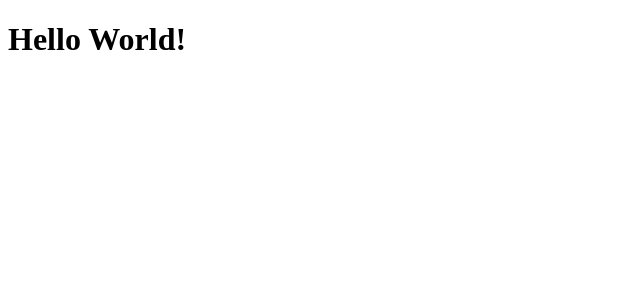
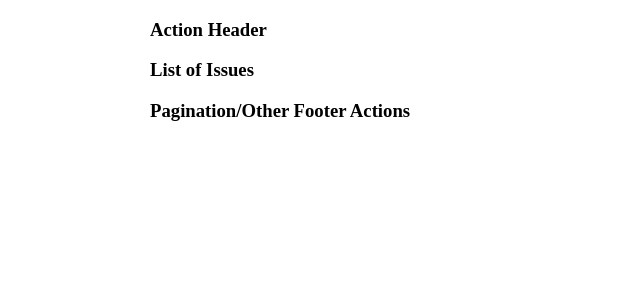
Before and after one commit to surajhell88/deposit-solutions-test, a React app: page / in a window 1280 px wide. Shown: the top 300 px of the page, without its empty margins (0-640 px from the left). Built offline with nearby package versions, Linux system fonts and the light colour scheme.

Commit message:
Adding App component which has placeholder divs for appropriate future components.

```diff
--- a/package.json
+++ b/package.json
@@ -25,6 +25,8 @@
     "babel-loader": "7.1.4",
     "babel-preset-env": "1.6.1",
     "babel-preset-react": "6.24.1",
+    "css-loader": "0.28.11",
+    "style-loader": "0.20.3",
     "webpack": "4.5.0",
     "webpack-cli": "2.0.14",
     "webpack-dev-middleware": "3.1.2",
--- /dev/null
+++ b/src/components/App.js
@@ -0,0 +1,19 @@
+import React from "react";
+
+const App = props => (
+  <div className="app">
+    <div className="container">
+      <div>
+        <h3>Action Header</h3>
+      </div>
+      <div>
+        <h3>List of Issues</h3>
+      </div>
+      <div>
+        <h3>Pagination/Other Footer Actions</h3>
+      </div>
+    </div>
+  </div>
+);
+
+export default App;
--- a/src/index.js
+++ b/src/index.js
@@ -1,6 +1,10 @@
 import React from "react";
 import { render } from "react-dom";
 
-render(<h1>Hello World!</h1>, document.getElementById("app"));
+import App from "./components/App";
+
+import "./styles/main.css";
+
+render(<App />, document.getElementById("app"));
 
 module.hot.accept();
--- /dev/null
+++ b/src/styles/main.css
@@ -0,0 +1,9 @@
+* {
+  box-sizing: border-box;
+}
+
+.app > .container {
+  width: 980px;
+  margin-left: auto;
+  margin-right: auto;
+}
--- a/webpack.config.js
+++ b/webpack.config.js
@@ -15,6 +15,10 @@ module.exports = {
         test: /\.(js)$/,
         exclude: /node_modules/,
         use: ["babel-loader"]
+      },
+      {
+        test: /\.css$/,
+        use: ["style-loader", "css-loader"]
       }
     ]
   },
```
Also changed, not shown: 1 other file (tests, documents, lock files or other folders).
